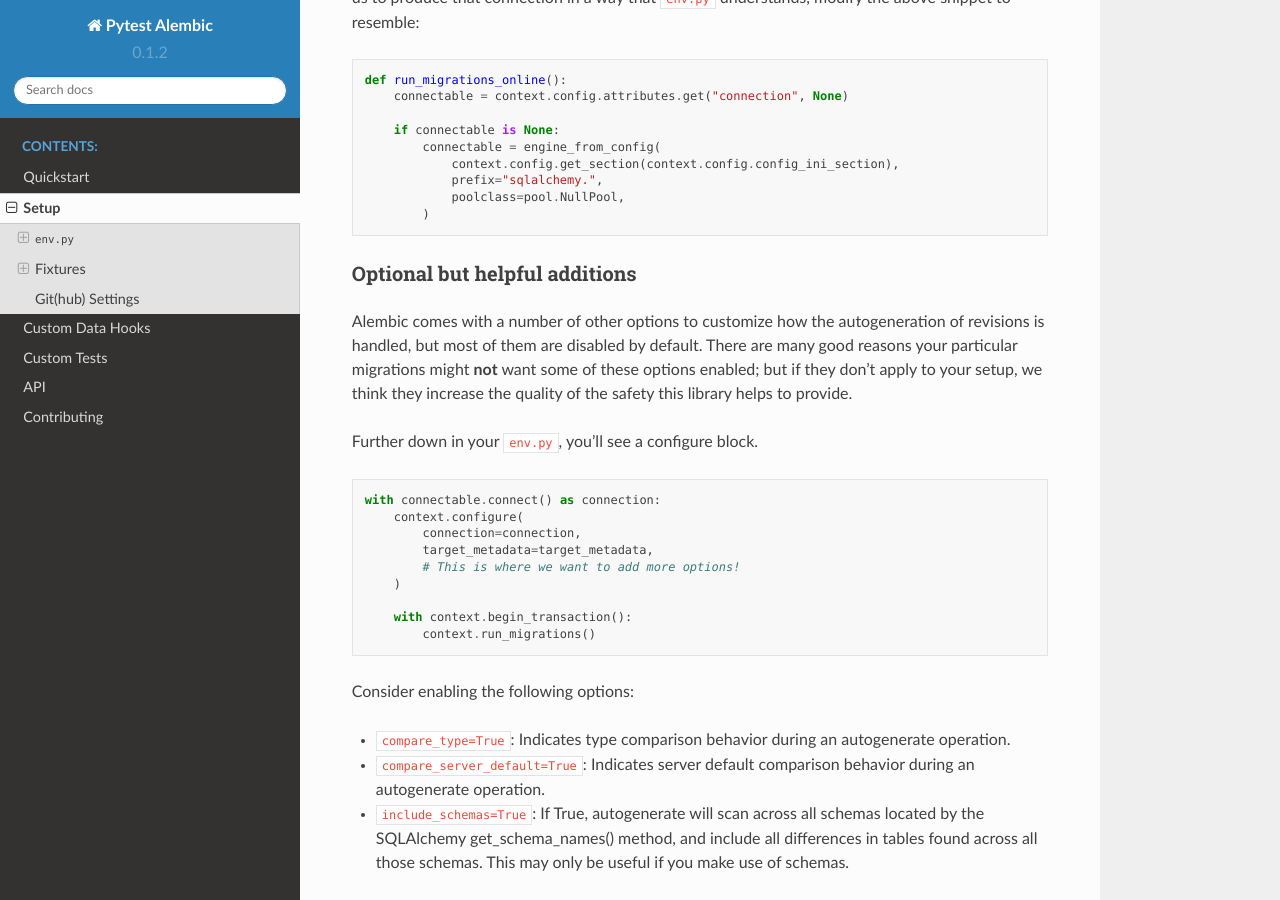
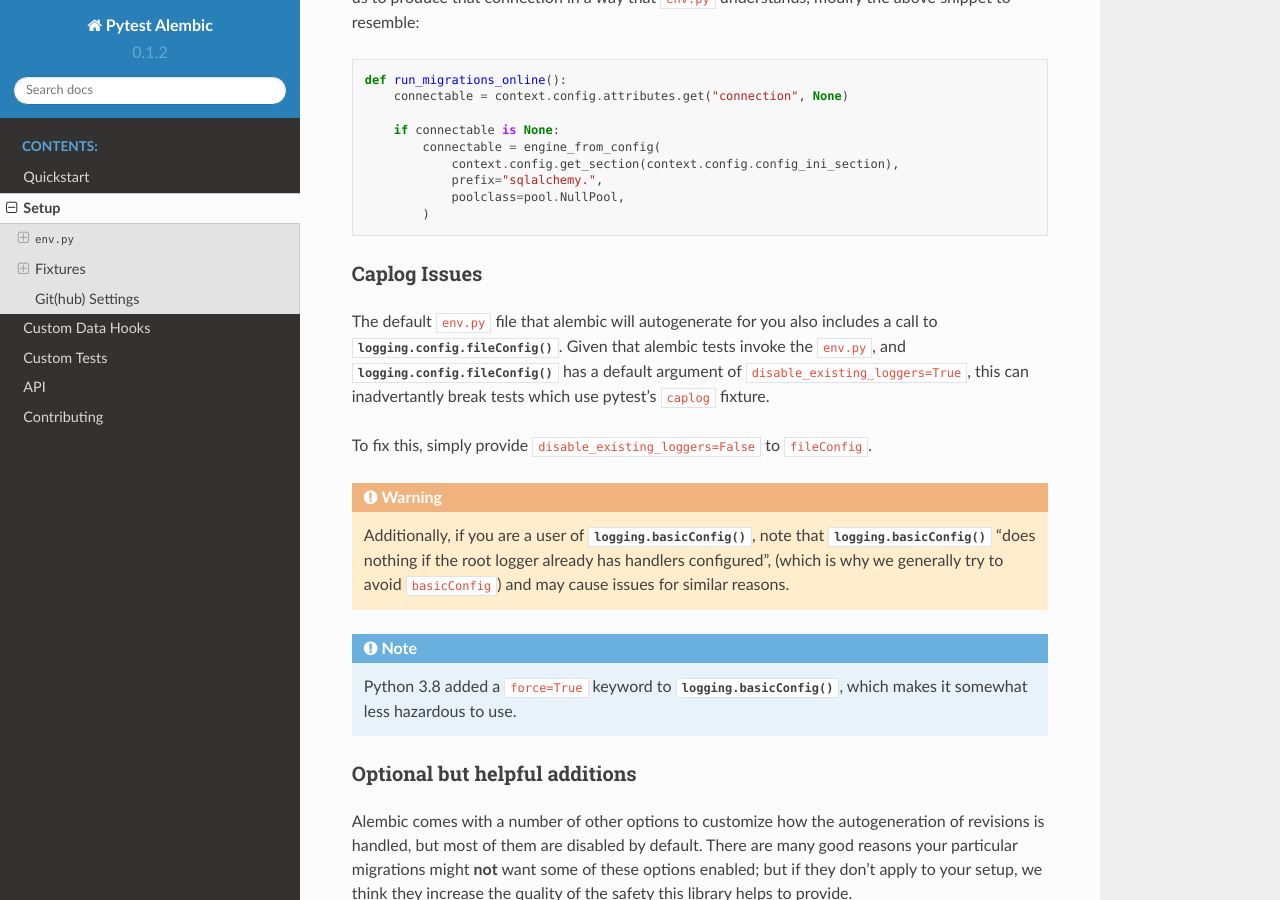
Before and after one commit to schireson/pytest-alembic, a Sphinx documentation site: the page built from docs/source/setup.rst, in a window 1280 px wide and 900 px high, scrolled down 455 px. Built offline with Sphinx 7.4.7 and the Read the Docs theme 2.0.0, drawn with Linux system fonts in a browser that asks for light colours.

Commit message:
Call out caplog issues with default env.py.

```diff
--- a/docs/source/setup.rst
+++ b/docs/source/setup.rst
@@ -31,6 +31,25 @@ above snippet to resemble:
                poolclass=pool.NullPool,
            )
 
+
+Caplog Issues
+~~~~~~~~~~~~~
+
+The default :code:`env.py` file that alembic will autogenerate for you also includes a call to
+:func:`logging.config.fileConfig`. Given that alembic tests invoke the :code:`env.py`, and
+:func:`logging.config.fileConfig` has a default argument of :code:`disable_existing_loggers=True`,
+this can inadvertantly break tests which use pytest's :code:`caplog` fixture.
+
+To fix this, simply provide :code:`disable_existing_loggers=False` to :code:`fileConfig`.
+
+.. warning::
+   Additionally, if you are a user of :func:`logging.basicConfig`, note that :func:`logging.basicConfig`
+   "does nothing if the root logger already has handlers configured", (which is why we generally
+   try to avoid :code:`basicConfig`) and may cause issues for similar reasons.
+
+.. note::
+   Python 3.8 added a :code:`force=True` keyword to :func:`logging.basicConfig`, which makes
+   it somewhat less hazardous to use.
 
 Optional but helpful additions
 ~~~~~~~~~~~~~~~~~~~~~~~~~~~~~~
```
